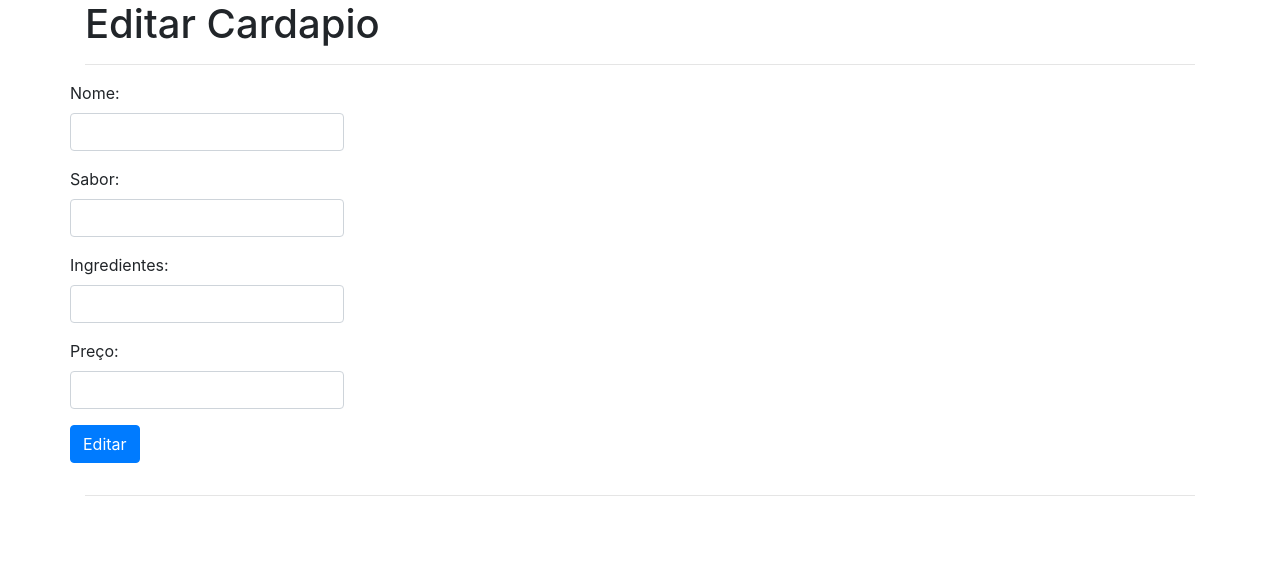
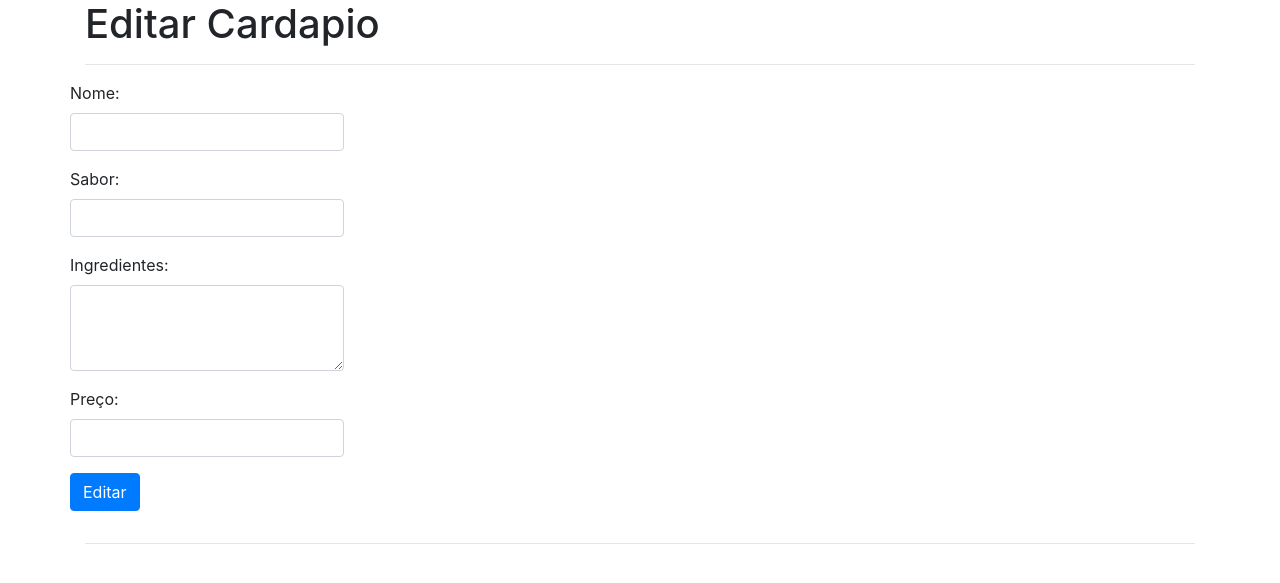
Before and after one commit to Victor-DSR/CRUD_Quitutes, a PHP site: page /editQuit.php?editSal=1 in a window 1280 px wide. Shown: the top 583 px of the page. Run offline with PHP 8.4, Linux system fonts and the light colour scheme; data that the repository does not hold is empty.

Commit message:
2.5 Editar

```diff
--- a/editQuit.php
+++ b/editQuit.php
@@ -30,27 +30,27 @@ if(isset($_GET['editDoce']) == TRUE){
         <h1> Editar Cardapio</h1>
         <hr>
         <div class="row">
-            <form action="processa.php" method="POST">
+            <form action="funcoes.php" method="POST">
                 <input type="hidden" name="id" value="<?php echo $id; ?>" />
 
                 <div class="form-group">
                     <label> Nome: </label>
-                    <input class="form-control" type="text" name="nome" value="<?php echo $dados['Nome']; ?>"/>
+                    <input class="form-control" type="text" name="nom" value="<?php echo $dados['Nome']; ?>"/>
                 </div>
 
                 <div class="form-group">
                     <label> Sabor: </label>
-                    <input class="form-control" type="text" name="nome" value="<?php echo $dados['Sabor']; ?>"/>
+                    <input class="form-control" type="text" name="sab" value="<?php echo $dados['Sabor']; ?>"/>
                 </div>
 
                 <div class="form-group">
                     <label> Ingredientes: </label>
-                    <input class="form-control" type="text" name="nome" value="<?php echo $dados['Ingredientes']; ?>"/>
+                    <textarea class="form-control" name="ing" rows="3"><?php echo $dados['Ingredientes']; ?></textarea>
                 </div>
 
                 <div class="form-group">
                     <label> Preço: </label>
-                    <input class="form-control" type="text" name="nome" value="<?php echo $dados['Preço']; ?>"/>
+                    <input class="form-control" type="text" name="prc" value="<?php echo $dados['Preço']; ?>"/>
                 </div>
 
                 <div class="form-group">
--- a/funcoes.php
+++ b/funcoes.php
@@ -46,4 +46,26 @@ if (isset($_GET['delSal'])) {
     mysqli_query(conectar(), $sql);
     header("Location:index.php");
 }
+if (isset($_POST['editDoce'])) {
+    $id = $_POST['id'];
+    $nome = $_POST['nom'];
+    $sabor = $_POST['sab'];
+    $ingrediente = $_POST['ing'];
+    $preco = $_POST['prc'];
+
+    $sql = "UPDATE `doces` SET `Nome` = '$nome', `Sabor` = '$sabor', `Ingredientes` = '$ingrediente', `Preço` = '$preco' WHERE `doces`.`id` = $id;";
+    mysqli_query(conectar(), $sql);
+    header("Location:index.php");
+}
+if (isset($_POST['editSal'])) {
+    $id = $_POST['id'];
+    $nome = $_POST['nom'];
+    $sabor = $_POST['sab'];
+    $ingrediente = $_POST['ing'];
+    $preco = $_POST['prc'];
+
+    $sql = "UPDATE `salgados` SET `Nome` = '$nome', `Sabor` = '$sabor', `Ingredientes` = '$ingrediente', `Preço` = '$preco' WHERE `salgados`.`id` = $id;";
+    mysqli_query(conectar(), $sql);
+    header("Location:index.php");
+}
 ?>
```
